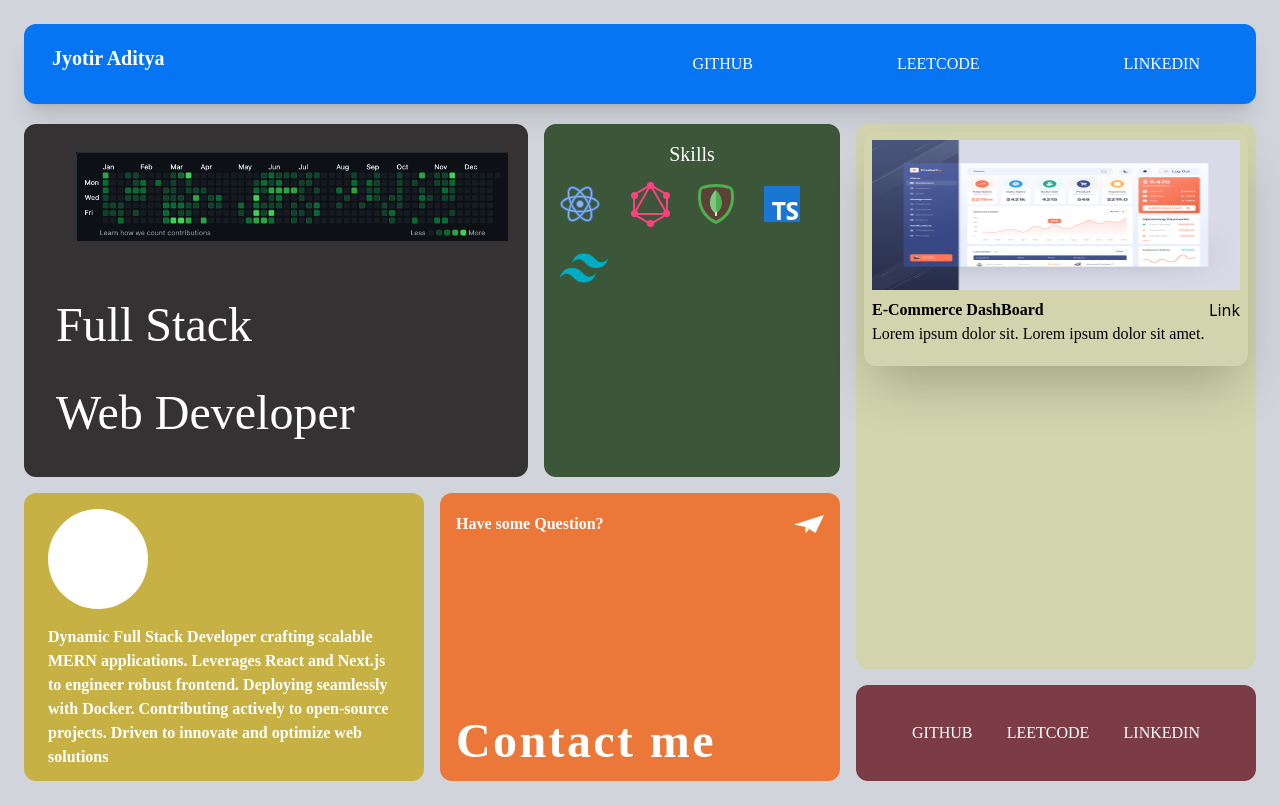
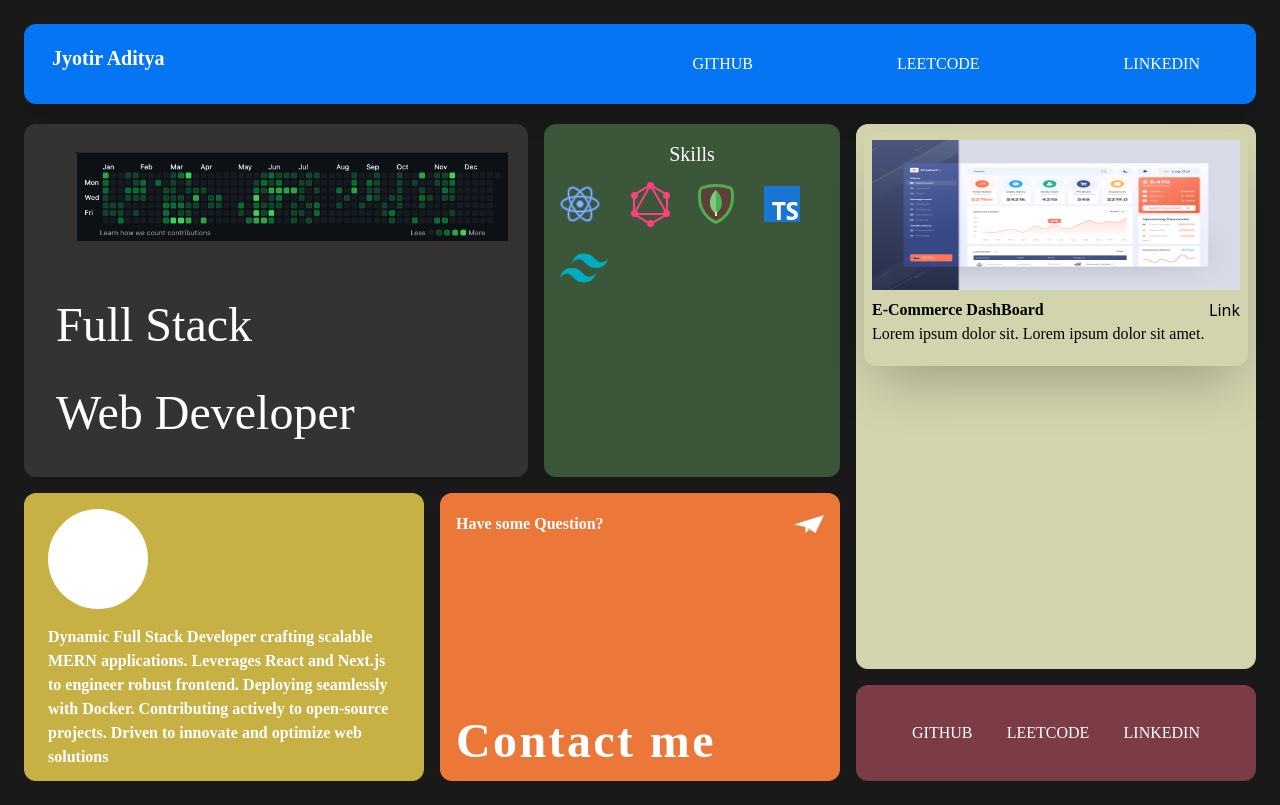
Before and after one commit to Jyotiraditya24/portfolio, a React (Vite) app: page / in a window 1280 px wide. Built offline with nearby package versions, Linux system fonts and the light colour scheme; a web font is replaced by a local one.

Commit message:
back to black

```diff
--- a/src/components/Hero.jsx
+++ b/src/components/Hero.jsx
@@ -4,7 +4,7 @@ import Landing from "./Landing";
 
 const Hero = () => {
   return (
-    <div className="min-h-screen bg-gray-300 text-white">
+    <div className="min-h-screen bg-[rgb(0,0,0,0.9)] text-white">
       <div className="p-6">
         <Header />
         <Landing />
```
